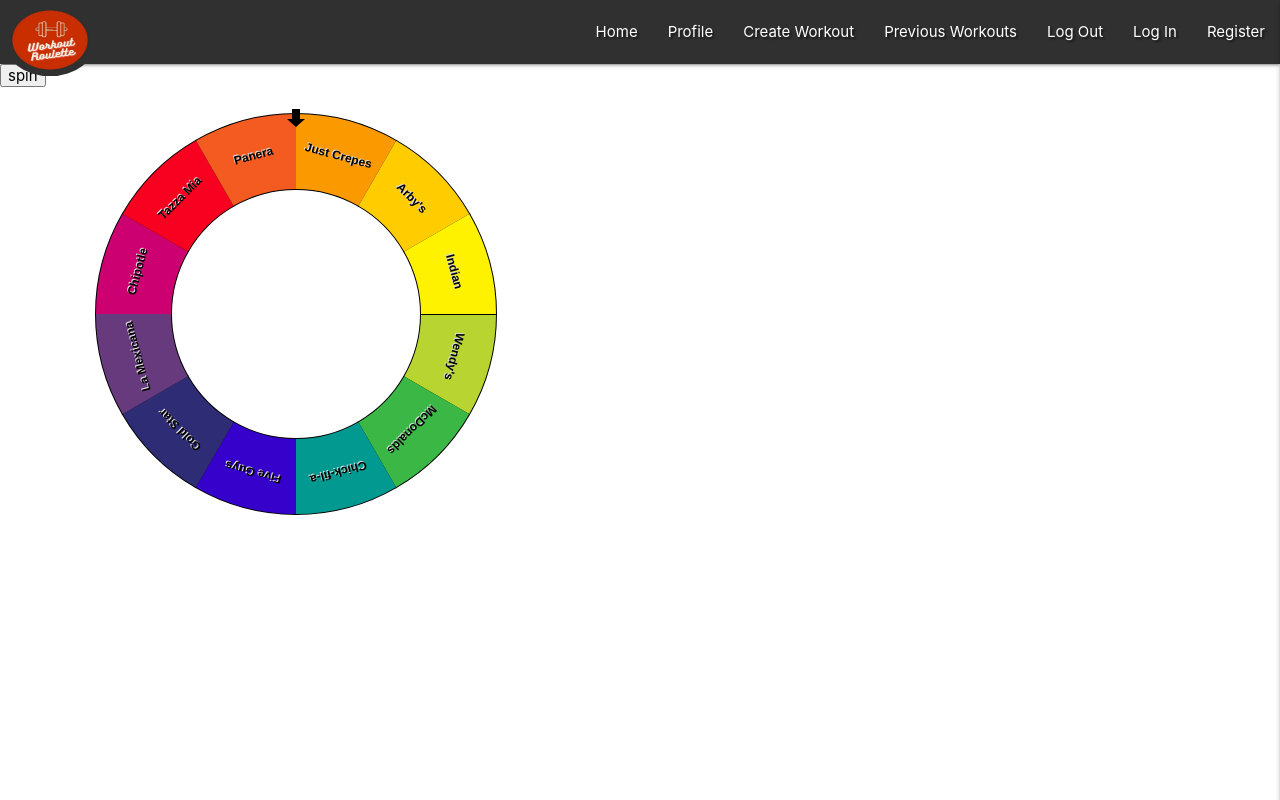
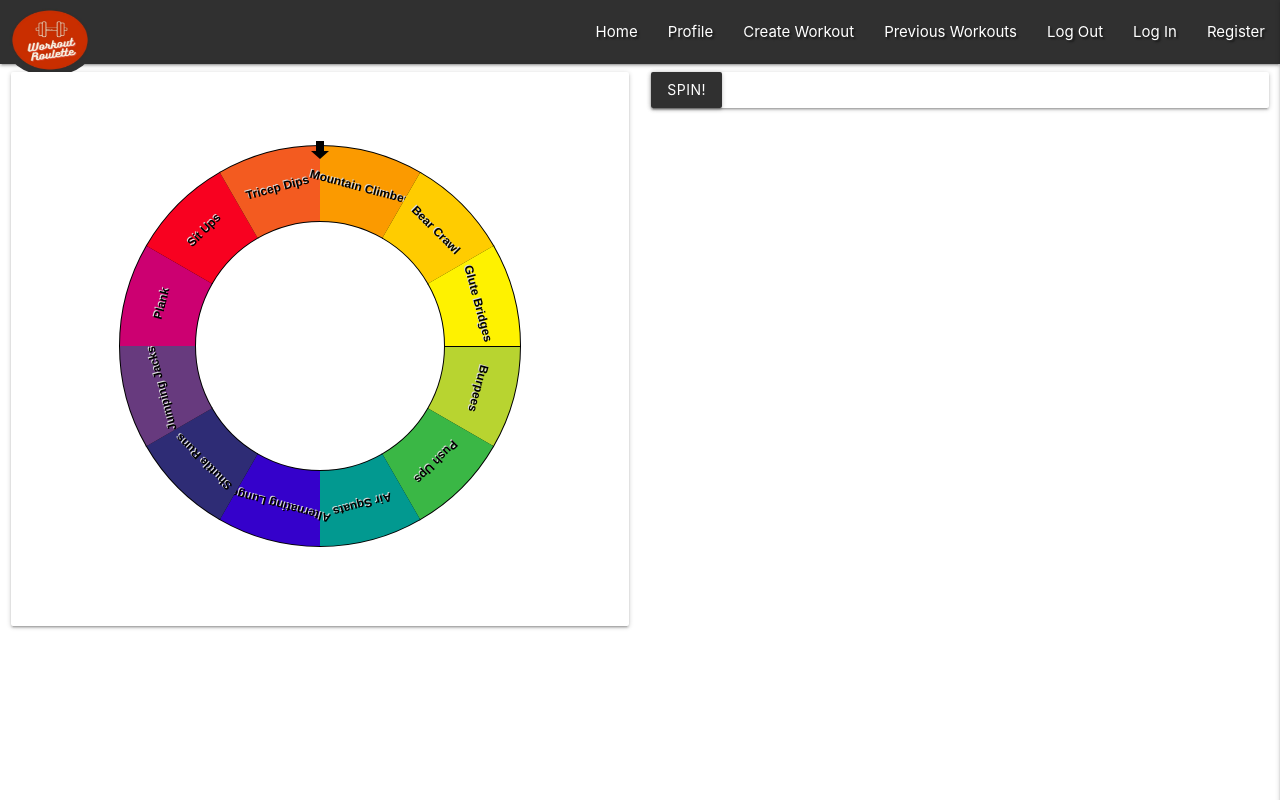
Before and after one commit to aoifemurfe/Workout_Roulette, a Flask app: page /create_workout in a window 1280 px wide. Run offline with Flask 2, Linux system fonts and the light colour scheme; some libraries are stand-ins or nearby versions.

Commit message:
formatting roulette wheel

```diff
--- a/static/js/script.js
+++ b/static/js/script.js
@@ -7,9 +7,9 @@ $(document).ready(function () {
 var colors = ["#B8D430", "#3AB745", "#029990", "#3501CB",
              "#2E2C75", "#673A7E", "#CC0071", "#F80120",
              "#F35B20", "#FB9A00", "#FFCC00", "#FEF200"];
-var restaraunts = ["Wendy's", "McDonalds", "Chick-fil-a", "Five Guys",
-                   "Gold Star", "La Mexicana", "Chipotle", "Tazza Mia",
-                   "Panera", "Just Crepes", "Arby's", "Indian"];
+var workouts = ["Burpees", "Push Ups", "Air Squats", "Alternating Lunges",
+                   "Shuttle Runs", "Jumping Jacks", "Plank", "Sit Ups",
+                   "Tricep Dips", "Mountain Climbers", "Bear Crawl", "Glute Bridges"];
 
 var startAngle = 0;
 var arc = Math.PI / 6;
@@ -56,7 +56,7 @@ function drawRouletteWheel() {
       ctx.translate(250 + Math.cos(angle + arc / 2) * textRadius,
                     250 + Math.sin(angle + arc / 2) * textRadius);
       ctx.rotate(angle + arc / 2 + Math.PI / 2);
-      var text = restaraunts[i];
+      var text = workouts[i];
       ctx.fillText(text, -ctx.measureText(text).width / 2, 0);
       ctx.restore();
     }
@@ -102,7 +102,7 @@ function stopRotateWheel() {
   var index = Math.floor((360 - degrees % 360) / arcd);
   ctx.save();
   ctx.font = 'bold 30px Helvetica, Arial';
-  var text = restaraunts[index]
+  var text = workouts[index]
   ctx.fillText(text, 250 - ctx.measureText(text).width / 2, 250 + 10);
   ctx.restore();
 }
--- a/templates/create_workout.html
+++ b/templates/create_workout.html
@@ -2,7 +2,19 @@
 
 {% block content %}
 <div class="row">
- <input type="button" value="spin" onclick="spin();" style="float:left;" />
- <canvas id="canvas" width="500" height="500"></canvas>
- </div>
+    <div class="col s6">
+        <div class="card">
+            <div class="card-content center-align">
+                <canvas id="canvas" width="500" height="500"></canvas>
+            </div>
+        </div>
+    </div>
+    <div class="col s6">
+        <div class="card">
+            <button class="btn waves-effect waves-light charcole-grey center-align" type="submit" name="action" onclick="spin();">Spin!
+            </button>
+        </div>
+    </div>
+</div>
+
 {% endblock %}
```
Also changed, not shown: templates/register.html (+10 -7 lines).
